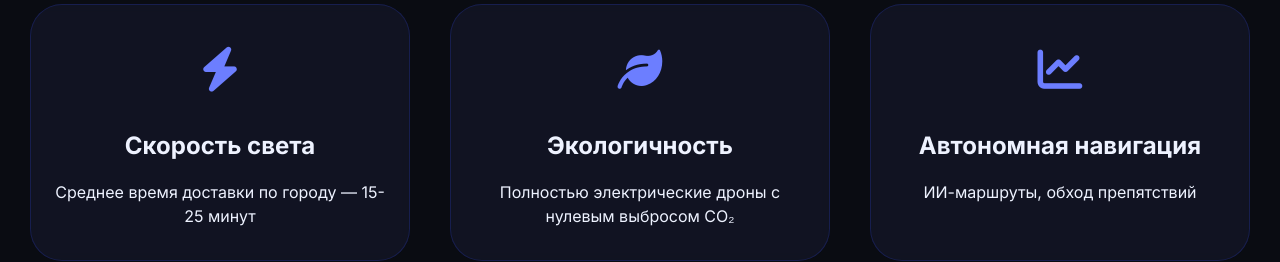
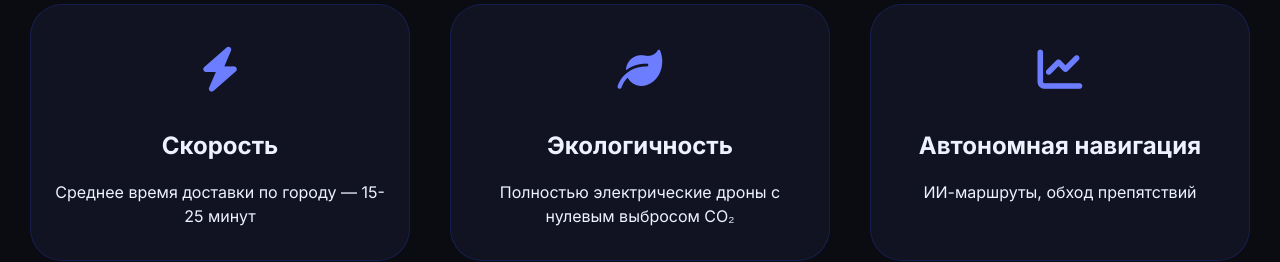
Before and after one commit to akkforsteel-blip/fpvlogistx, a plain HTML site: page index.html in a window 1280 px wide. Shown: the part 1220-1482 px from the top of the page. Drawn offline with Linux system fonts and the light colour scheme.

Commit message:
Update index.html

```diff
--- a/index.html
+++ b/index.html
@@ -565,7 +565,7 @@
             <h2 class="section-title">Почему FPV-логистика?</h2>
             <p class="section-sub">Скорость, экологичность и обход пробок — будущее доставки уже здесь</p>
             <div class="features-grid">
-                <div class="feature-card"><div class="feature-icon"><i class="fas fa-bolt"></i></div><h3>Скорость света</h3><p>Среднее время доставки по городу — 15-25 минут</p></div>
+                <div class="feature-card"><div class="feature-icon"><i class="fas fa-bolt"></i></div><h3>Скорость</h3><p>Среднее время доставки по городу — 15-25 минут</p></div>
                 <div class="feature-card"><div class="feature-icon"><i class="fas fa-leaf"></i></div><h3>Экологичность</h3><p>Полностью электрические дроны с нулевым выбросом CO₂</p></div>
                 <div class="feature-card"><div class="feature-icon"><i class="fas fa-chart-line"></i></div><h3>Автономная навигация</h3><p>ИИ-маршруты, обход препятствий</p></div>
                 <div class="feature-card"><div class="feature-icon"><i class="fas fa-shield-alt"></i></div><h3>Безопасная упаковка</h3><p>Специальные контейнеры, защита от вибраций</p></div>
```
